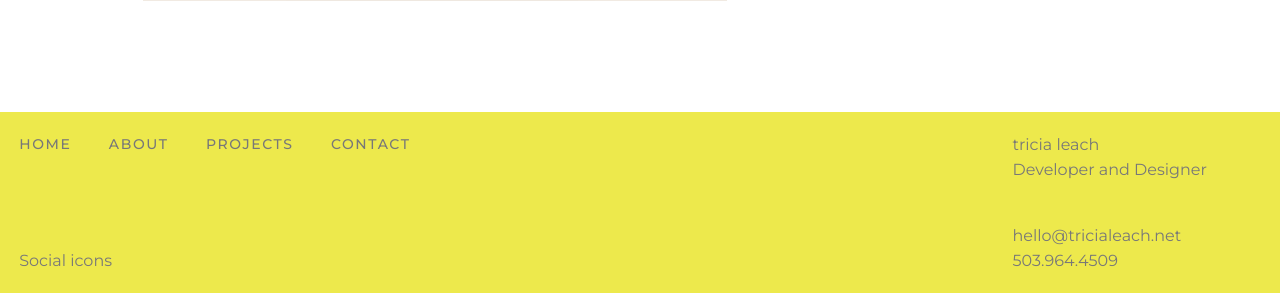
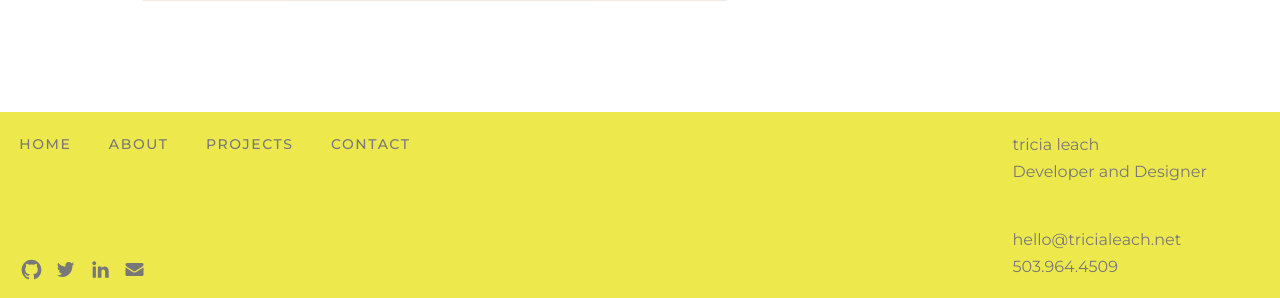
Before and after one commit to triciacodes/portfolio-2017, a PHP site: page / in a window 1280 px wide. Shown: the part 2027-2325 px from the top of the page. Run offline with PHP 8.4, Linux system fonts and the light colour scheme; some libraries are stand-ins or nearby versions.

Commit message:
Add social icons to footer, and adjust spacing in footer

```diff
--- a/index.html
+++ b/index.html
@@ -99,17 +99,28 @@
                 </li>
             </ul>
         </div>
-        <div>
-            tricia leach<br>
-            Developer and Designer
+        <div><p>tricia leach</p><p>Developer and Designer</p></div>
+        <div class="footer_social_icons_container">
+            <div class="footer_social_icons">
+                <ul>
+                    <li class="social_icon">
+                        <a href="https://github.com/tricialeach"><img src="img/social_icon_github.svg"></a>
+                    </li>
+                    <li class="social_icon">
+                        <a href="https://twitter.com/DaringHue"><img src="img/social_icon_twitter.svg"></a>
+                    </li>
+                    <li class="social_icon">
+                        <a href="https://www.linkedin.com/in/tricialeach/"><img src="img/social_icon_linkedin.svg"></a>
+                    </li>
+                    <li class="social_icon">
+                        <a href="mailto:tleach@gmail.com"><img src="img/social_icon_email.svg"></a>
+                    </li>
+                </ul>
             </div>
-        <div>
-            <br>
-            Social icons
         </div>
         <div>
-            hello@tricialeach.net<br>
-            503.964.4509
+            <p>hello@tricialeach.net</p>
+            <p>503.964.4509</p>
         </div>
     </footer>
 
--- a/styles/main.css
+++ b/styles/main.css
@@ -77,6 +77,7 @@ nav a:hover, footer a:hover {
 }
 
 .nav_social_icons {
+  z-index: -1;
   text-align: center;
   position: fixed;
   width: 23px;
@@ -146,24 +147,48 @@ nav a:hover, footer a:hover {
 /* - - - - - - - - - - FOOTER - - - - - - - - - - */
 footer {
   padding: 1.2rem;
+  padding-bottom: 1rem;
   background-color: #EDE94C;
+  z-index: 99;
   /* flex */
   display: flex;
   flex-wrap: wrap;
-  align-content: stretch;
+}
+footer p {
+  padding-bottom: 2px;
 }
 footer li {
   display: inline-block;
   padding-right: 2rem;
 }
-footer div:nth-child(1), footer div:nth-child(3) {
+footer > div:nth-child(1), footer > div:nth-child(3) {
   width: 80%;
 }
-footer div:nth-child(2), footer div:nth-child(4) {
+footer > div:nth-child(2), footer > div:nth-child(4) {
   width: 20%;
 }
-footer div:nth-child(1), footer div:nth-child(2) {
+footer > div:nth-child(1), footer > div:nth-child(2) {
   margin-bottom: 2.5rem;
 }
 
+.footer_social_icons_container {
+  align-self: flex-end;
+}
+
+.footer_social_icons ul {
+  line-height: 0;
+}
+.footer_social_icons li {
+  display: inline-block;
+  padding-right: 5px;
+  line-height: 0;
+}
+.footer_social_icons svg {
+  width: 25px;
+  height: 25px;
+}
+.footer_social_icons svg path {
+  fill: #787878;
+}
+
 /*# sourceMappingURL=main.css.map */
```
Also changed, not shown: scss/styles.scss (+38 -4 lines), 1 other file.
